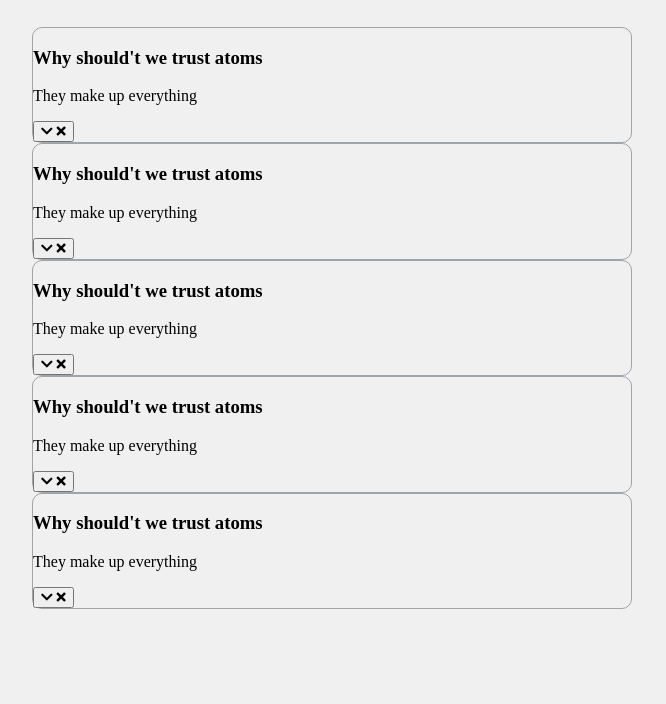
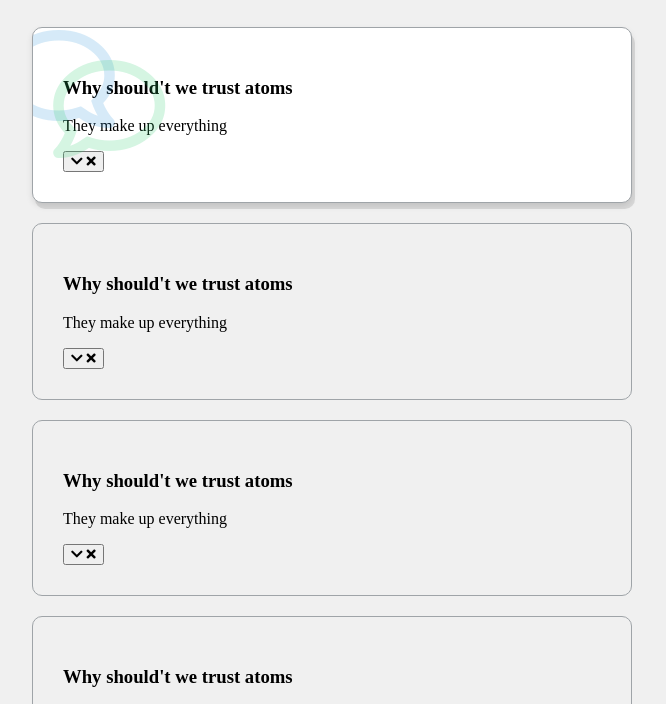
Before and after one commit to Tduncan14/50javascriptDays, a plain HTML site: page faqboxes/index.html in a window 1280 px wide. Shown: the part 90-794 px from the top of the page, without its empty margins (308-974 px from the left). Drawn offline with Linux system fonts and the light colour scheme.

Commit message:
keep moving forward

```diff
--- a/faqboxes/index.html
+++ b/faqboxes/index.html
@@ -29,7 +29,7 @@
 
          </div>
 
-         <div class="faq active">
+         <div class="faq ">
             <h3 class="faq-title">
                 Why should't we trust atoms
             </h3>
@@ -46,7 +46,7 @@
 
         </div>
 
-        <div class="faq active">
+        <div class="faq">
             <h3 class="faq-title">
                 Why should't we trust atoms
             </h3>
@@ -63,7 +63,7 @@
 
         </div>
 
-        <div class="faq active">
+        <div class="faq ">
             <h3 class="faq-title">
                 Why should't we trust atoms
             </h3>
@@ -80,7 +80,7 @@
 
         </div>
 
-        <div class="faq active">
+        <div class="faq">
             <h3 class="faq-title">
                 Why should't we trust atoms
             </h3>
--- a/faqboxes/style.css
+++ b/faqboxes/style.css
@@ -26,5 +26,38 @@ h1{
     background-color:transparent;
     border:1px solid #9fa4a8;
     border-radius:10px;
+    margin:20px 0;
+    padding:30px;
+    position:relative;
+    overflow:hidden;
+    transition:0.3s ease;
+}
+
+.faq.active{
+    background-color:white;
+    box-shadow: 0 3px 6px rgba(0,0,0,0.1), 3px 6px rgba(0,0,0,0.1);
 
 }
+
+.active::before,.active::after{
+
+    content:'\f075';
+    font-family:'Font Awesome 5 free';
+    color:#2ecc71;
+    font-size:7rem;
+    position:absolute;
+    opacity:0.2;
+    top:20px;
+    left:20px;
+    z-index:0;
+
+
+}
+
+
+.active::before {
+    color:#3498db;
+    top:-10px;
+    left:-30px;
+    transform:rotateY(180deg);
+}
```
